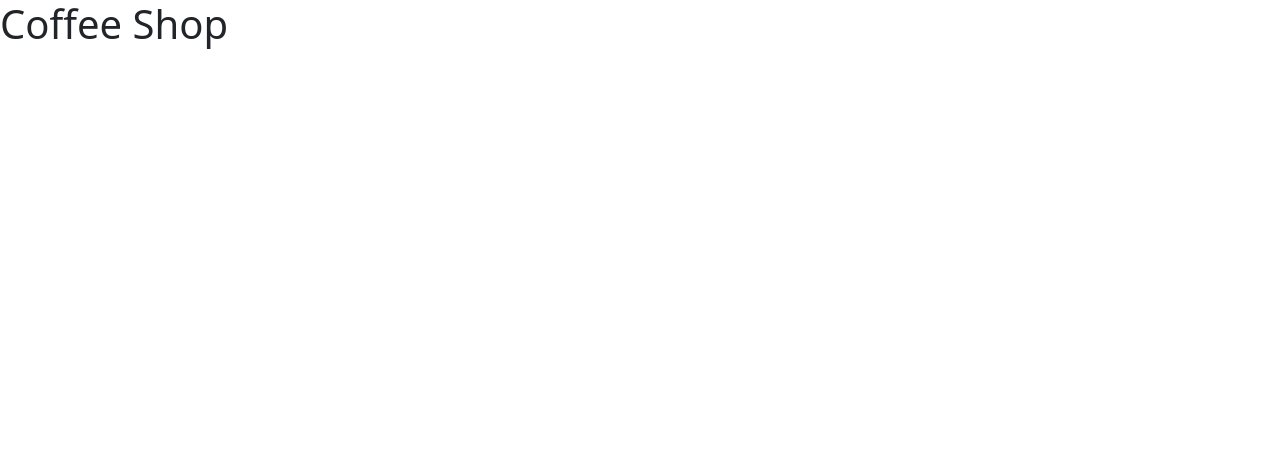
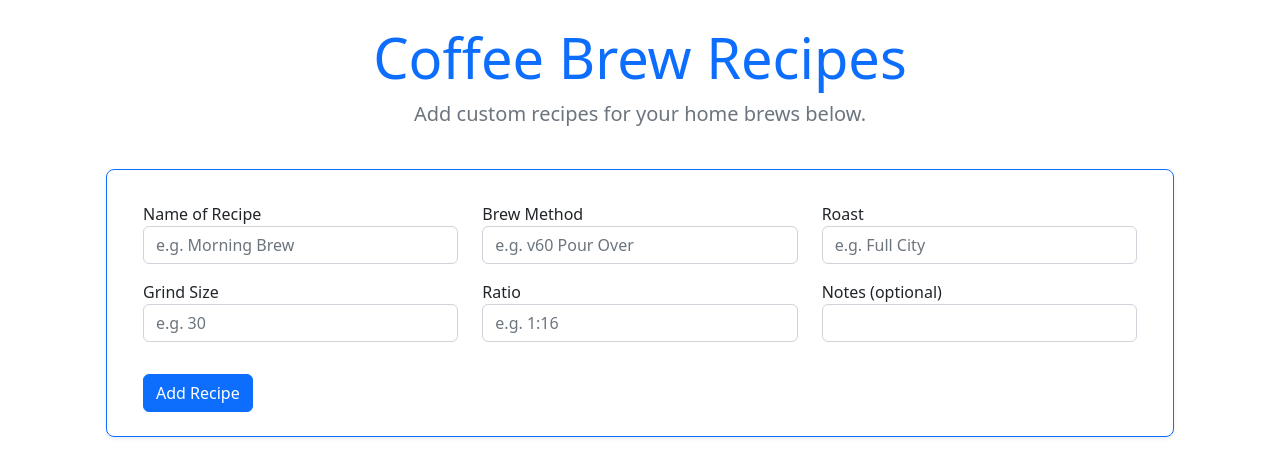
Before and after one commit to kaloyan/Frontend-Projects, a plain HTML site: page Recipe App with Bootstrap/index.html in a window 1280 px wide. Drawn offline with nearby package versions, Linux system fonts and the light colour scheme.

Commit message:
Coffeeshop app: Implemented new recipe form

```diff
--- a/Recipe App with Bootstrap/index.html
+++ b/Recipe App with Bootstrap/index.html
@@ -24,6 +24,96 @@
     <script src="app.js" defer></script>
   </head>
   <body>
-    <h1>Coffee Shop</h1>
+    <div class="container">
+      <div class="row m-4 text-center">
+        <h1 class="text-primary display-4 fw-normal">Coffee Brew Recipes</h1>
+        <p class="fs-5 text-muted">
+          Add custom recipes for your home brews below.
+        </p>
+      </div>
+    </div>
+
+    <main>
+      <div class="container">
+        <form
+          id="recipe-form"
+          class="p-4 m-4 row shadow-sm rounded-3 border border-primary"
+        >
+          <div class="form-group col-md-4 my-2">
+            <label for="name">Name of Recipe</label>
+            <input
+              type="text"
+              required
+              autocomplete="off"
+              id="name"
+              class="form-control"
+              placeholder="e.g. Morning Brew"
+            />
+          </div>
+
+          <div class="form-group col-md-4 my-2">
+            <label for="method">Brew Method</label>
+            <input
+              type="text"
+              required
+              autocomplete="off"
+              id="method"
+              class="form-control"
+              placeholder="e.g. v60 Pour Over"
+            />
+          </div>
+
+          <div class="form-group col-md-4 my-2">
+            <label for="roast">Roast</label>
+            <input
+              type="text"
+              required
+              autocomplete="off"
+              id="roast"
+              class="form-control"
+              placeholder="e.g. Full City"
+            />
+          </div>
+
+          <div class="form-group col-md-4 my-2">
+            <label for="grind">Grind Size</label>
+            <input
+              type="text"
+              required
+              autocomplete="off"
+              id="grind"
+              class="form-control"
+              placeholder="e.g. 30"
+            />
+          </div>
+
+          <div class="form-group col-md-4 my-2">
+            <label for="ratio">Ratio</label>
+            <input
+              type="text"
+              required
+              autocomplete="off"
+              id="ratio"
+              class="form-control"
+              placeholder="e.g. 1:16"
+            />
+          </div>
+
+          <div class="form-group col-md-4 my-2">
+            <label for="note">Notes (optional)</label>
+            <input
+              type="text"
+              autocomplete="off"
+              id="note"
+              class="form-control"
+            />
+          </div>
+
+          <div class="form-group mt-4">
+            <input type="submit" value="Add Recipe" class="btn btn-primary" />
+          </div>
+        </form>
+      </div>
+    </main>
   </body>
 </html>
```
